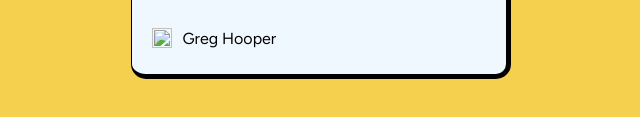
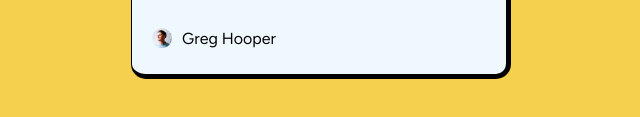
Before and after one commit to dcx2024/blog-preview-card, a plain HTML site: page project/index.html in a window 1280 px wide. Shown: the part 557-674 px from the top of the page, 319-959 px from the left. Drawn offline with Linux system fonts and the light colour scheme; the site is published under a folder, as on GitHub Pages, so addresses that start at the root find nothing.

Commit message:
Update index.html

```diff
--- a/project/index.html
+++ b/project/index.html
@@ -19,7 +19,7 @@
      website,defining structure, content and
       presentation</p>
      <div>
-    <img src="/image-avatar.webp">
+    <img src="image-avatar.webp">
     <p>Greg Hooper</p>
 </div>
 </section>
```
